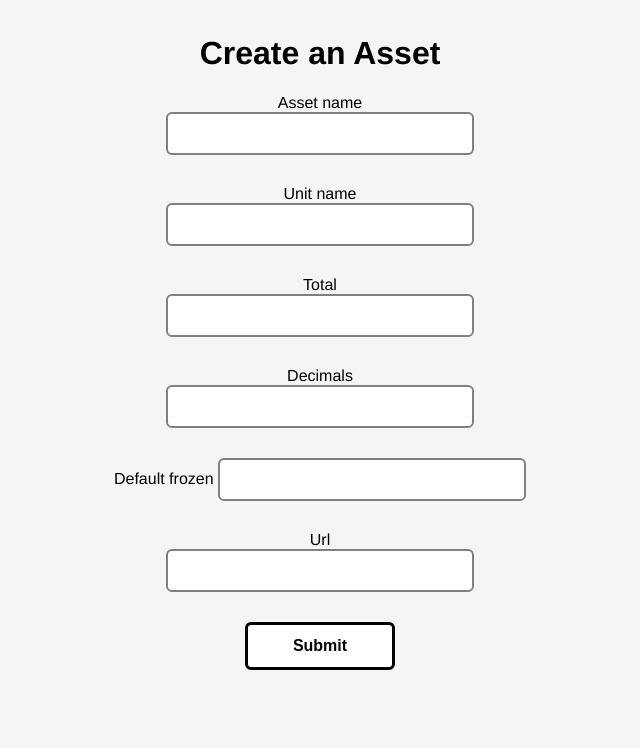
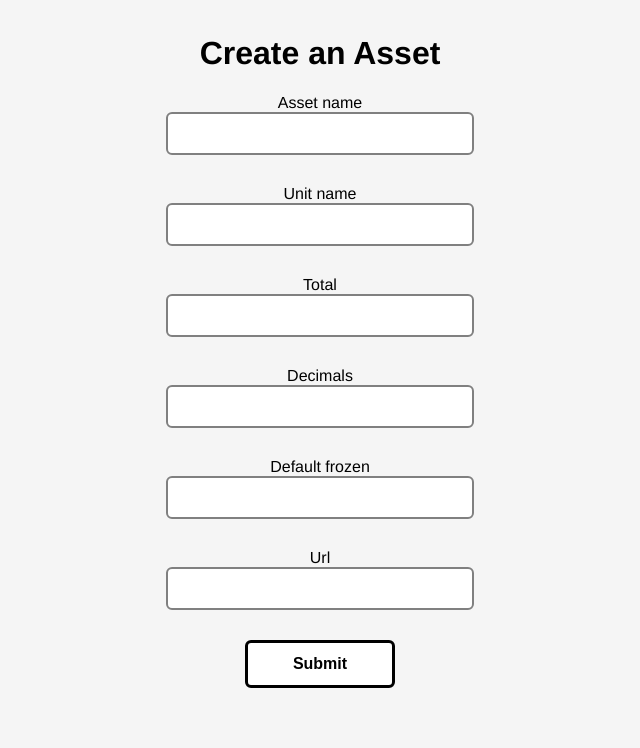
Before and after one commit to michaelockenden/algorand-flask, a Python web app: template application/templates/create_asset.html in a window 1280 px wide. Shown: the part 102-850 px from the top of the page, without its empty margins (320-960 px from the left). Run offline with Jinja, Linux system fonts and the light colour scheme; the template is opened without the code that fills it, so the values that code supplies are empty, except form fields; form fields are guessed from the names that the template uses.

Commit message:
Create asset form update

```diff
--- a/application/templates/create_asset.html
+++ b/application/templates/create_asset.html
@@ -2,7 +2,6 @@
 
 {% block content %}
 <h1>Create an Asset</h1>
-<div class="form">
 <form action="{{ url_for('main_bp.create') }}" method="post">
     {{ form.csrf_token }}
 
@@ -23,20 +22,17 @@
     {{ form.decimals }}
     <br><br>
     {{ form.default_frozen.label }}
+    <br>
     {{ form.default_frozen }}
     <br><br>
     {{ form.url.label }}
     <br>
     {{ form.url }}
     <br><br>
-        <div class="form">
     {{ form.submit }}
-
+    <br>
     {% if form.errors %}
         <h2>Invalid submission</h2>
     {% endif %}
-        </div>
-        <br>
 </form>
-</div>
 {% endblock %}
```
Lines whose indentation alone changed are shown as unchanged.
